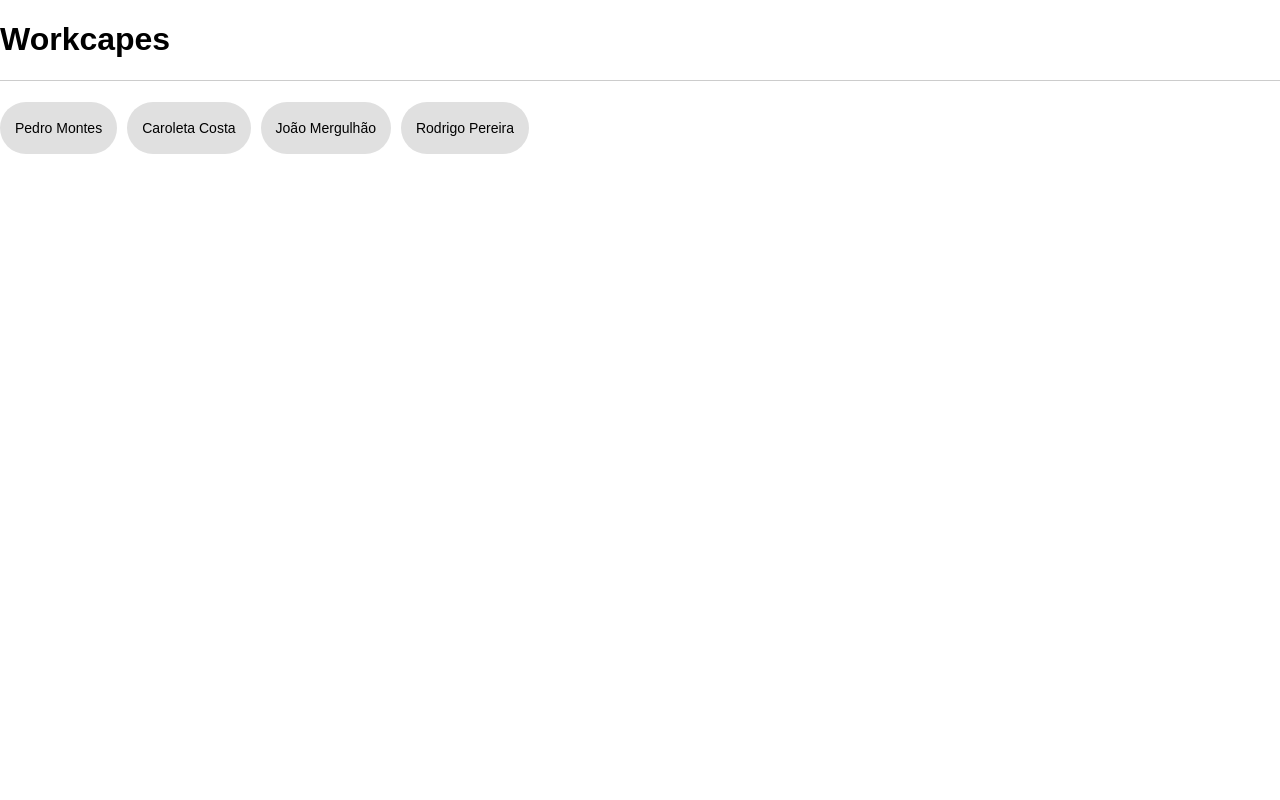
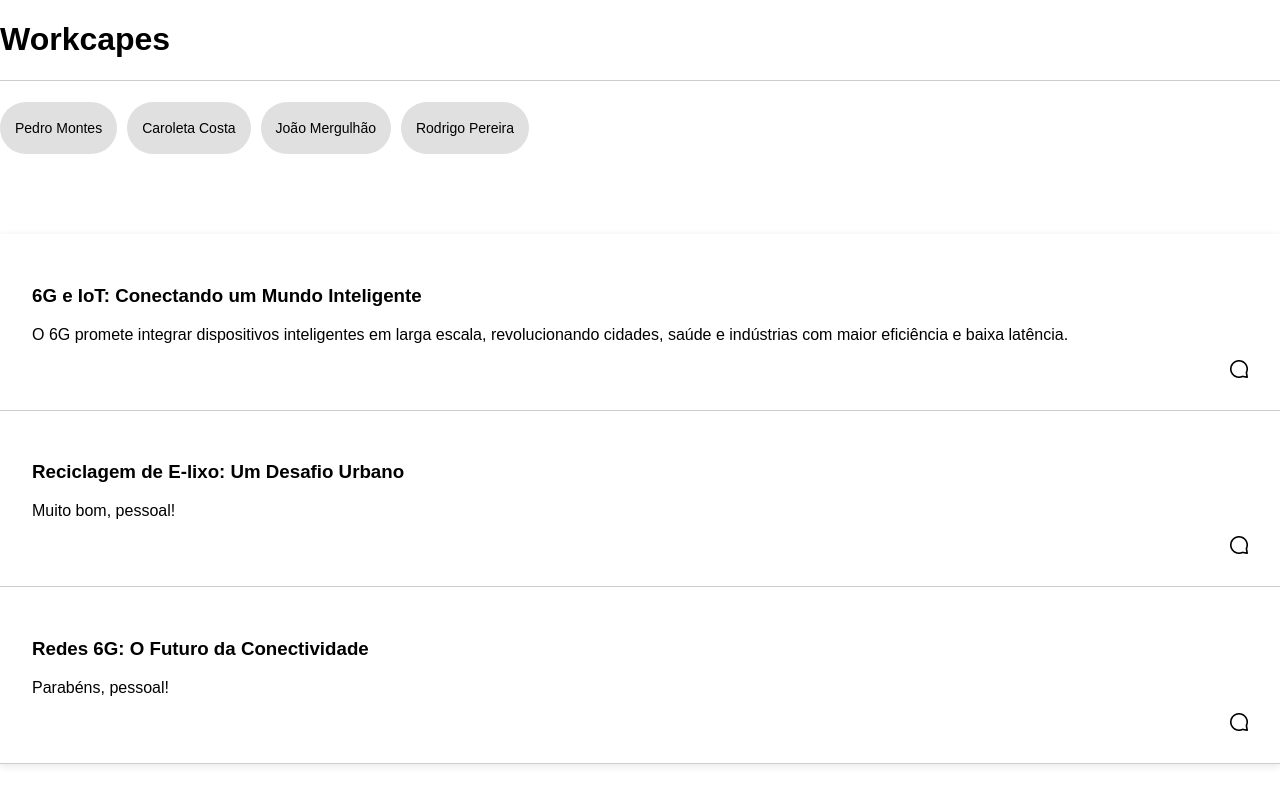
Before and after one commit to fernandesbarreto/capes-hacka, a React (Create React App) app in the folder capes/: page /researchgroup in a window 1280 px wide. Built offline with nearby package versions, Linux system fonts and the light colour scheme; a web font is replaced by a local one.

Commit message:
add comment section

```diff
--- a/capes/src/components/ResearchGroup.js
+++ b/capes/src/components/ResearchGroup.js
@@ -1,18 +1,46 @@
 import React, { useState } from "react";
 import { useLocation } from "react-router-dom";
 import "../style/ResearchGroup.css";
+import commentIcon from "../assets/commenticon.png";
 
 const ResearchGroup = () => {
-
   const location = useLocation();
   const { title, description } = location.state || {};
 
+  const [selectedWorkId, setSelectedWorkId] = useState(null);
+
   const persons = [
-        { id: 1, name: "Pedro Montes"},
+    { id: 1, name: "Pedro Montes" },
     { id: 2, name: "Caroleta Costa" },
     { id: 3, name: "João Mergulhão" },
     { id: 4, name: "Rodrigo Pereira" },
   ];
+
+  const works = [
+    {
+      id: 1,
+      title: "6G e IoT: Conectando um Mundo Inteligente",
+      mainComment:
+        "O 6G promete integrar dispositivos inteligentes em larga escala, revolucionando cidades, saúde e indústrias com maior eficiência e baixa latência.",
+      comments: [{person: persons[0], content: "Ótimo artigo"}, {person: persons[3], content:"Observações interessantes"}, {person: persons[1], content: "Muito pertinente para o escopo da pesquisa"}],
+    },
+    {
+      id: 2,
+      title: "Reciclagem de E-lixo: Um Desafio Urbano",
+      mainComment: "Muito bom, pessoal!",
+      comments: ["Importante reflexão sobre o impacto ambiental", "Gostei do enfoque nas soluções tecnológicas"],
+    },
+    {
+      id: 3,
+      title: "Redes 6G: O Futuro da Conectividade",
+      mainComment: "Parabéns, pessoal!",
+      comments: ["Análise abrangente do futuro da conectividade", "Perspectiva interessante sobre os desafios"],
+    },
+  ];
+
+  const handleCommentClick = (workId) => {
+    setSelectedWorkId(selectedWorkId === workId ? null : workId);
+  };
 
   return (
     <div>
@@ -30,9 +58,38 @@ const ResearchGroup = () => {
             </div>
           ))}
         </div>
+      </div>
+
+      <div className="saved-works-container">
+        {works.map((work) => (
+          <div key={work.id} className="saved-work">
+            <h3>{work.title}</h3>
+            <p>{work.mainComment}</p>
+
+            <div className="buttons">
+              <img
+                src={commentIcon}
+                alt="Icone de comentário"
+                onClick={() => handleCommentClick(work.id)}
+                style={{ cursor: "pointer" }}
+              />
+            </div>
+
+            {selectedWorkId === work.id && (
+            <div className={`comments ${selectedWorkId === work.id ? "open" : ""}`}>
+                <h4>Comentários:</h4>
+                {work.comments.map((comment, index) => (
+                <div key={index} className="comment-container">
+                    <p className="comment-author"><strong>{comment.person.name}</strong></p>
+                    <p className="comment-content">{comment.content}</p>
+                </div>
+                ))}
+            </div>
+            )}
 
           </div>
-
+        ))}
+      </div>
     </div>
   );
 };
--- a/capes/src/style/ResearchGroup.css
+++ b/capes/src/style/ResearchGroup.css
@@ -2,6 +2,7 @@
     display: flex;
     gap: 10px; /* Espaço entre as tags */
     flex-wrap: wrap; /* Caso os itens ultrapassem a largura, eles irão para a linha de baixo */
+    padding-bottom: 80px;
   }
 
   .tag {
@@ -17,3 +18,47 @@
     margin: 0; /* Remove a margem padrão do parágrafo */
     font-size: 14px; /* Ajuste o tamanho da fonte */
   }
+
+  .saved-works-container{
+    box-shadow: 0 2px 8px rgba(0, 0, 0, 0.1);
+  }
+
+  .saved-work{
+    border-bottom: #ccc 1px solid;
+    padding: 32px;
+  }
+
+  .buttons {
+    display: flex;
+    justify-content: flex-end; /* Alinha os botões à direita */
+    margin-top: auto;          /* Se precisar empurrar os botões para o final do card */
+}
+
+.comment-container {
+  border: 1px solid #ccc;
+  border-radius: 5px;
+  padding: 10px;
+  margin: 8px 0;
+  background-color: #f9f9f9;
+}
+
+.comment-author {
+  margin: 0;
+  font-weight: bold;
+}
+
+.comment-content {
+  margin: 4px 0 0;
+}
+
+.comments {
+  max-height: 0;
+  opacity: 0;
+  overflow: hidden;
+  transition: max-height 0.3s ease, opacity 0.3s ease;
+}
+
+.comments.open {
+  max-height: 1000px; /* Define um valor grande o suficiente para acomodar todos os comentários */
+  opacity: 1;
+}
```
Also changed, not shown: capes/src/assets/commenticon.png (added). Lines whose indentation alone changed are shown as unchanged.
